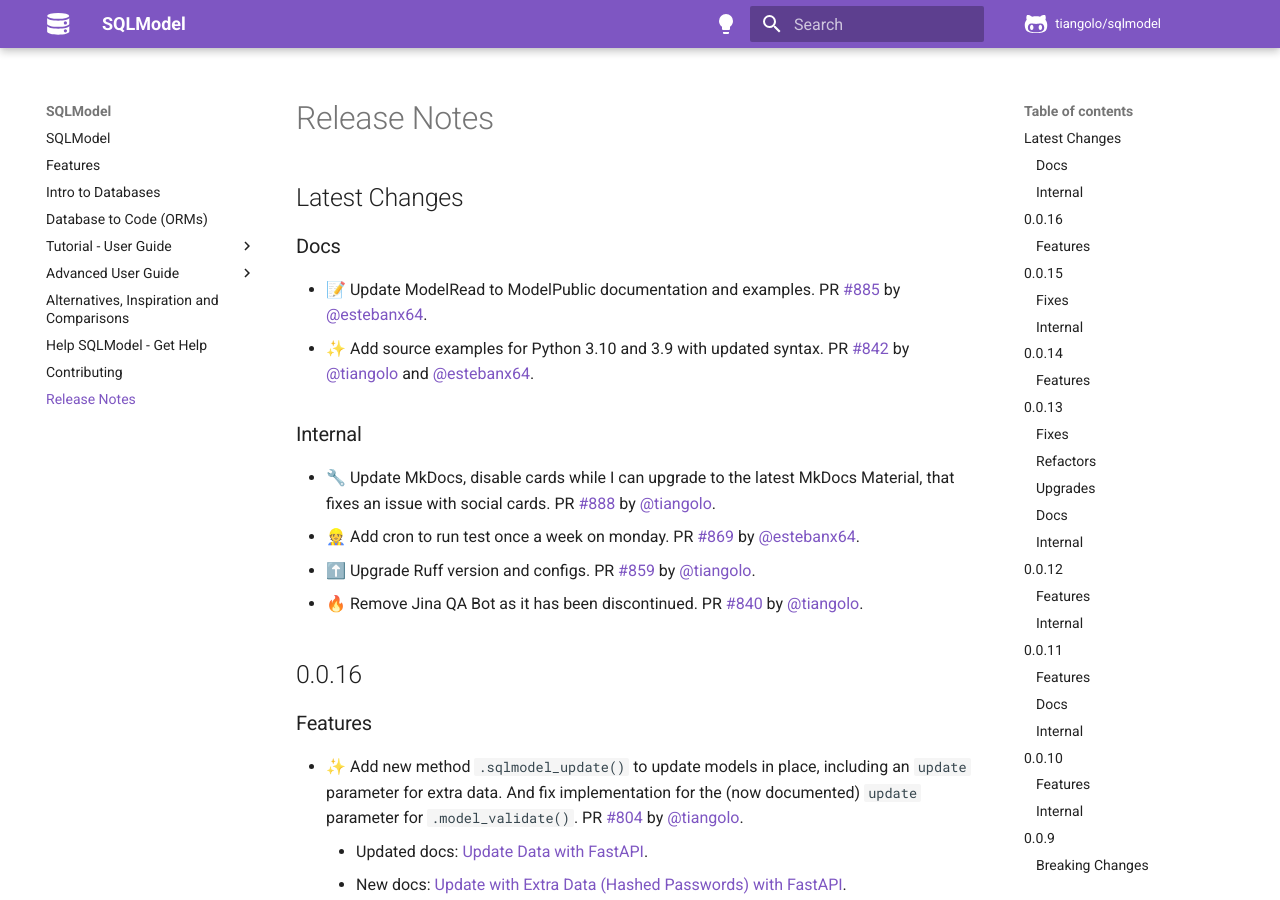
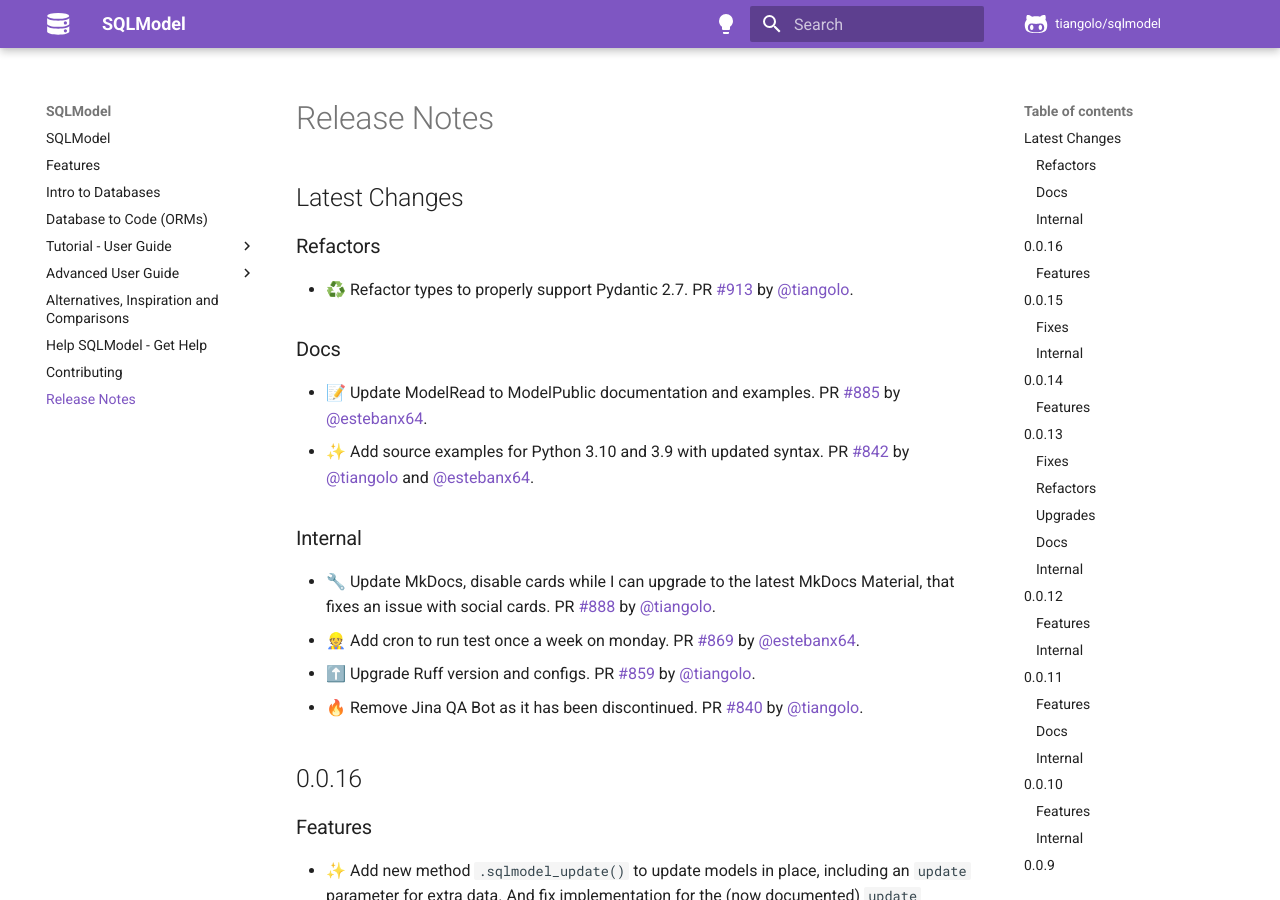
Before and after one commit to sztrakabalint/fastapi-sqlmodel, an MkDocs documentation site: the page built from docs/release-notes.md, in a window 1280 px wide and 900 px high. Built offline with MkDocs 1.6.1 and Material for MkDocs 9.7.7, drawn with Linux system fonts in a browser that asks for light colours; comment, search, counter and statistics services are not loaded.

Commit message:
📝 Update release notes

```diff
--- a/docs/release-notes.md
+++ b/docs/release-notes.md
@@ -1,6 +1,10 @@
 # Release Notes
 
 ## Latest Changes
+
+### Refactors
+
+* ♻️ Refactor types to properly support Pydantic 2.7. PR [#913](https://github.com/tiangolo/sqlmodel/pull/913) by [@tiangolo](https://github.com/tiangolo).
 
 ### Docs
 
```
